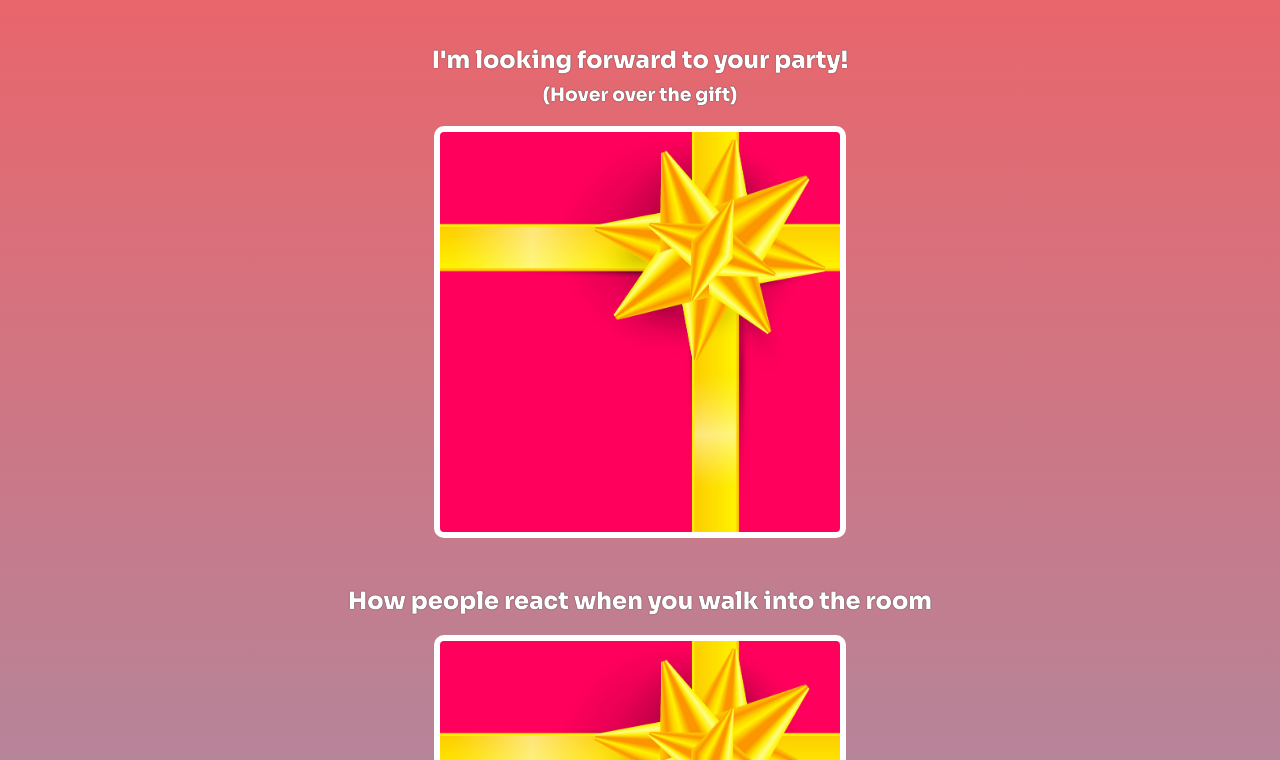
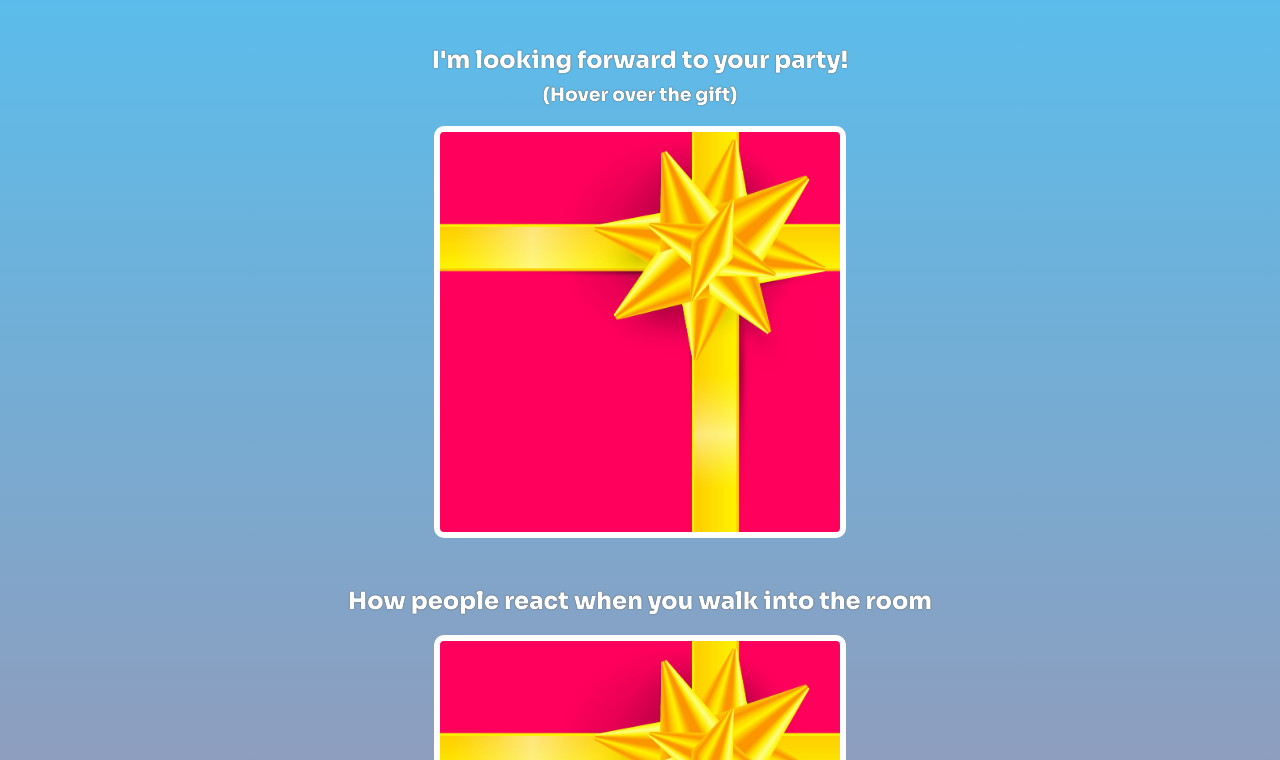
Before and after one commit to alessiolr/scrimba-birthday-GIFt-site, a plain HTML site: page index.html in a window 1280 px wide. Shown: the part 336-1096 px from the top of the page. Drawn offline with nearby package versions, Linux system fonts and the light colour scheme.

Commit message:
Update styles.css

```diff
--- a/styles.css
+++ b/styles.css
@@ -1,7 +1,7 @@
 body {
     text-align: center;
     font-family: 'Sora', sans-serif;
-    background: linear-gradient(#ff5858, #45caff);
+    background: linear-gradient(#45caff, #ff5858);
     color: #ffffff;
 }
 
```
